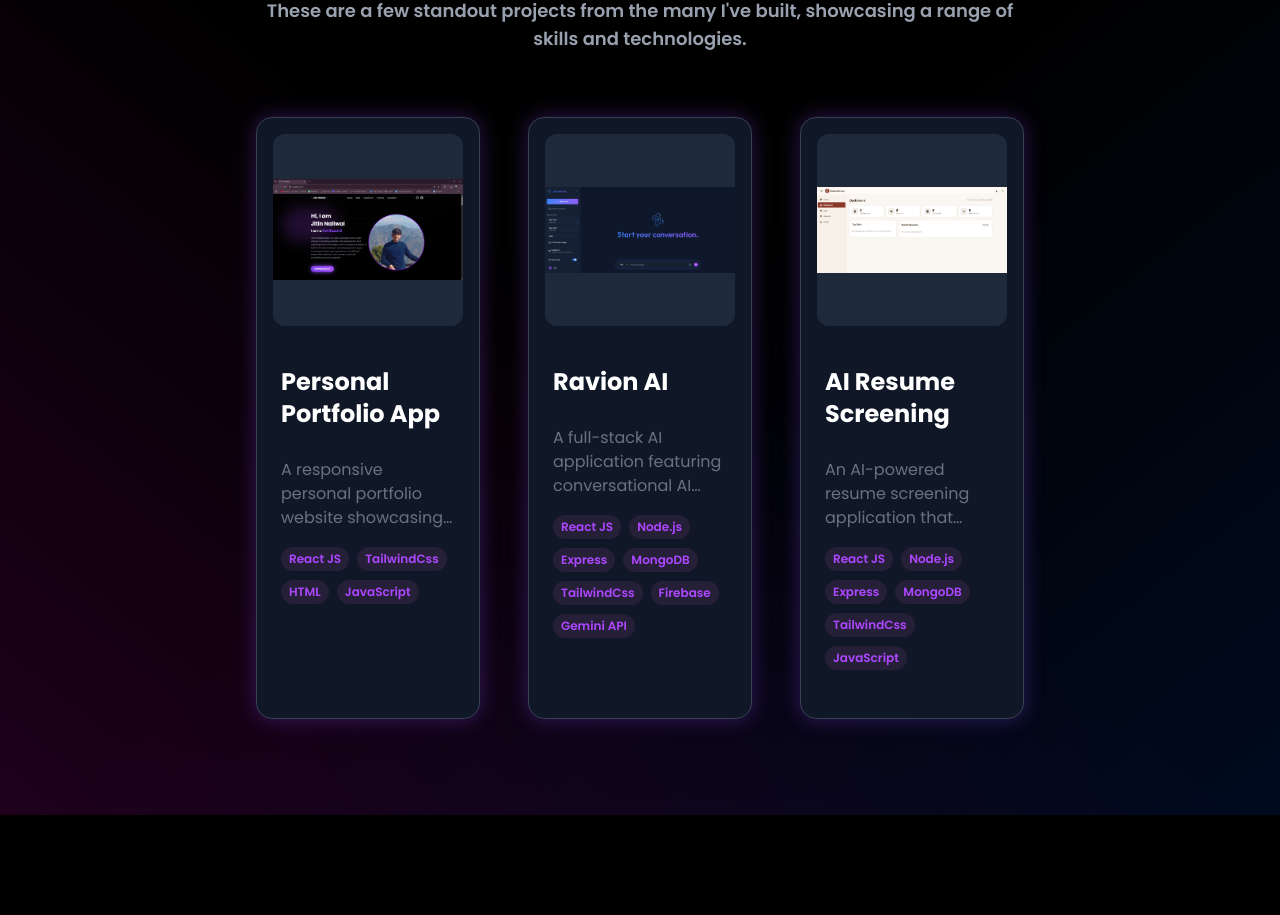
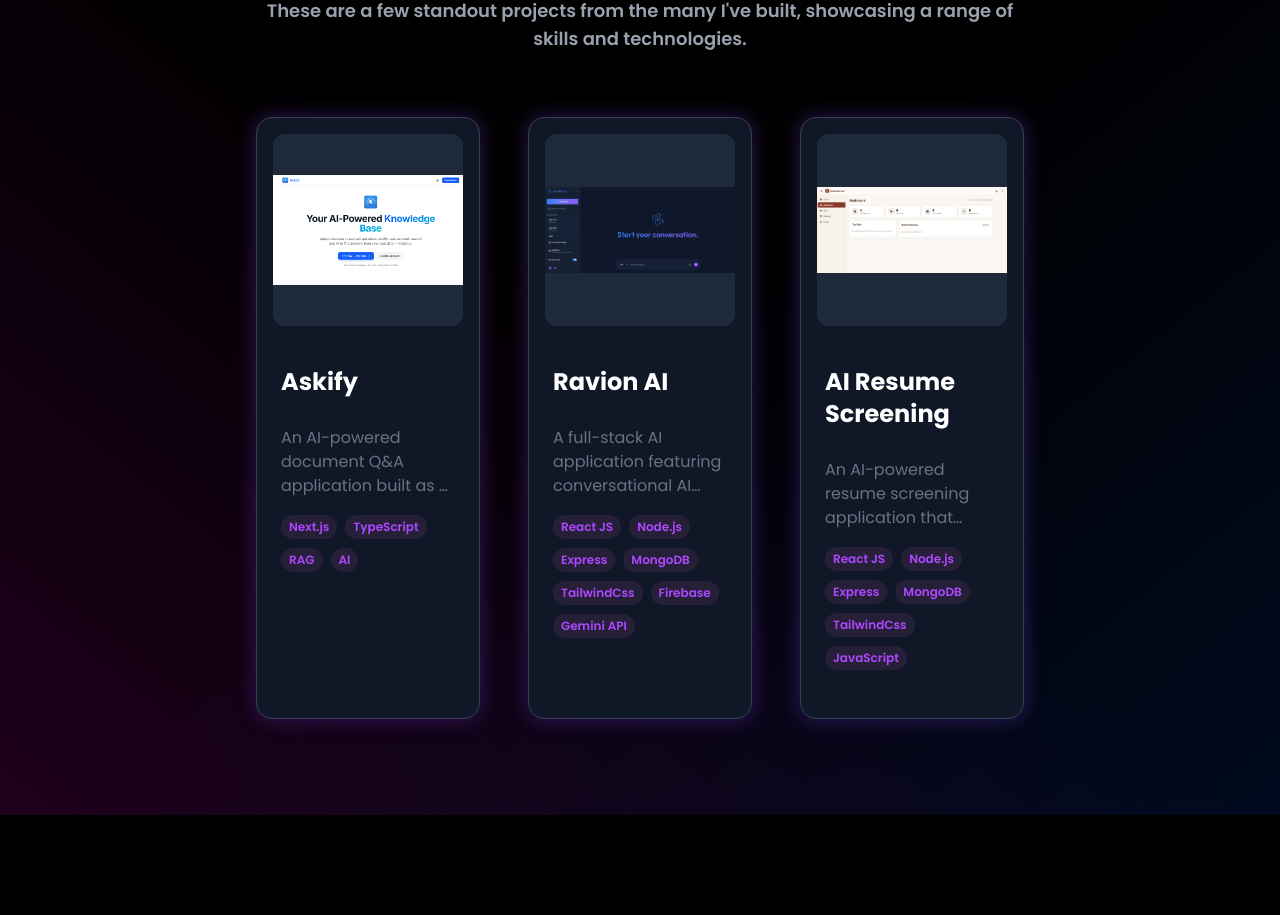
Before and after one commit to jitinnailwal/personal-portfolio-website, a React (Vite) app: page / in a window 1280 px wide. Shown: the part 2630-3545 px from the top of the page. Built offline with nearby package versions, Linux system fonts and the light colour scheme.

Commit message:
Replace Personal Portfolio project with Askify RAG agent app

```diff
--- a/src/constants.js
+++ b/src/constants.js
@@ -43,7 +43,7 @@ import sarvodyavidyalya from './assets/education_logo/sarvodayavidyalya.png'
 import ravionaiimg from './assets/work_logo/ravionaiimg.png';
 import blogappimg from './assets/work_logo/blogappimg.png'
 import airesumeimg from './assets/work_logo/ai_resume.png'
-import personalportfolio from './assets/work_logo/personalportfolioimg.png';
+import askifyimg from './assets/work_logo/askify.png';
 
 
 
@@ -141,13 +141,13 @@ export const education = [
 export const projects = [
   {
     id: 0,
-    title: "Personal Portfolio App",
+    title: "Askify",
     description:
-    "A responsive personal portfolio website showcasing my skills, projects, experience, and education — designed to highlight my professional journey and attract potential employers or collaborators.",
-    image: personalportfolio,
-    tags: ["React JS", "TailwindCss", "HTML", "JavaScript"],
-    github: "https://github.com/jitinnailwal/personal-portfolio-website",
-    webapp: "https://personal-portfolio-website-jitin-nailwal.vercel.app/",
+      "An AI-powered document Q&A application built as a RAG (Retrieval-Augmented Generation) agent that lets users upload documents and ask intelligent questions about their content, delivering accurate and context-aware answers.",
+    image: askifyimg,
+    tags: ["Next.js", "TypeScript", "RAG", "AI"],
+    github: "https://github.com/jitinnailwal/Askify",
+    webapp: "https://askify-app.vercel.app",
   },
   {
     id: 1,
```
Also changed, not shown: src/assets/work_logo/askify.png (added).
